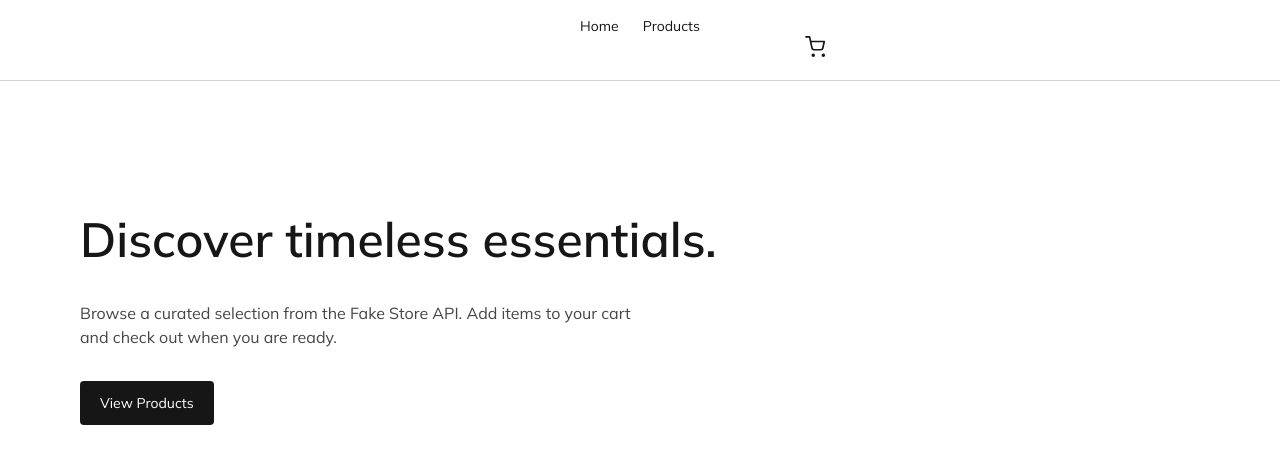
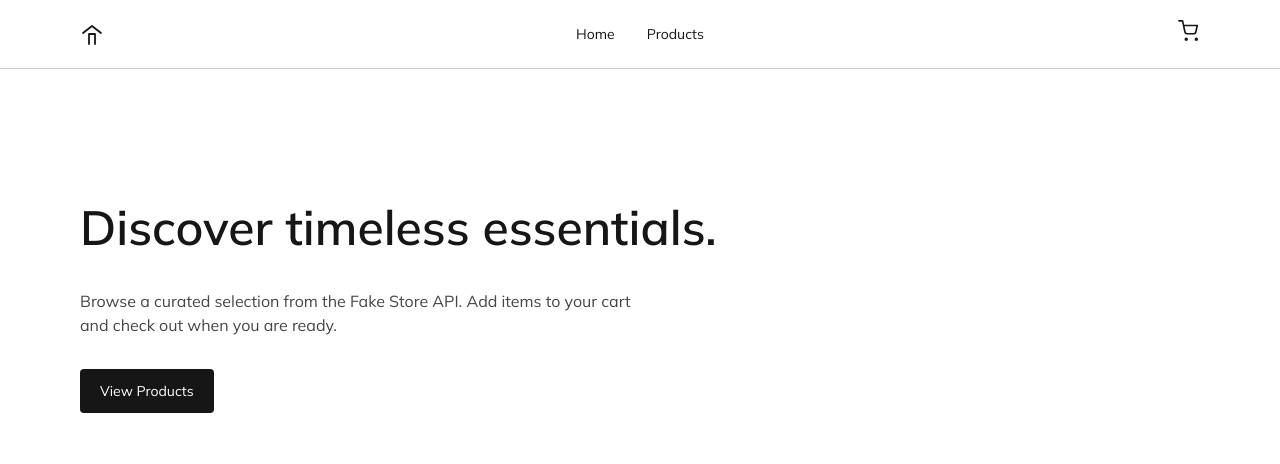
Before and after one commit to Tobbs101/mentord-task, a Next.js app: page / in a window 1280 px wide. Shown: the top 464 px of the page. Built offline with nearby package versions, Linux system fonts and the light colour scheme.

Commit message:
feat(header): sticky header with backdrop; home icon svg; sidebar header with grid icon

```diff
--- a/src/components/Header.tsx
+++ b/src/components/Header.tsx
@@ -9,7 +9,17 @@ function CartIcon() {
   const count = useCartStore((s) => s.count());
   return (
     <Link href="/cart" className="relative inline-flex items-center">
-      <svg width="22" height="22" viewBox="0 0 24 24" fill="none" stroke="#161616" strokeWidth="1.8" strokeLinecap="round" strokeLinejoin="round" aria-hidden>
+      <svg
+        width="22"
+        height="22"
+        viewBox="0 0 24 24"
+        fill="none"
+        stroke="#161616"
+        strokeWidth="1.8"
+        strokeLinecap="round"
+        strokeLinejoin="round"
+        aria-hidden
+      >
         <circle cx="9" cy="21" r="1" />
         <circle cx="20" cy="21" r="1" />
         <path d="M1 1h4l2.68 12.39a2 2 0 0 0 2 1.61h7.72a2 2 0 0 0 2-1.61L21 6H6" />
@@ -23,16 +33,31 @@ function CartIcon() {
   );
 }
 
-function MobileSidebar({ open, onClose }: { open: boolean; onClose: () => void }) {
+function MobileSidebar({
+  open,
+  onClose,
+}: {
+  open: boolean;
+  onClose: () => void;
+}) {
   if (!open) return null;
   return (
     <Portal>
       <div className="fixed inset-0 z-50">
         <div className="absolute inset-0 bg-black/30" onClick={onClose} />
         <aside className="absolute left-0 top-0 h-full w-64 bg-white shadow-lg p-6 grid content-start gap-4">
-          <h3 className="text-sm font-semibold text-[#161616] mb-2">Menu</h3>
-          <Link href="/" className="hover:underline" onClick={onClose}>Home</Link>
-          <Link href="/products" className="hover:underline" onClick={onClose}>Products</Link>
+          <h3 className="text-sm font-semibold text-[#161616] mb-2 inline-flex items-center gap-2">
+            <svg width="16" height="16" viewBox="0 0 24 24" fill="none" stroke="#161616" strokeWidth="1.8" strokeLinecap="round">
+              <path d="M3 3h7v7H3zM14 3h7v7h-7zM3 14h7v7H3zM14 14h7v7h-7z" />
+            </svg>
+            Menu
+          </h3>
+          <Link href="/" className="hover:underline" onClick={onClose}>
+            Home
+          </Link>
+          <Link href="/products" className="hover:underline" onClick={onClose}>
+            Products
+          </Link>
         </aside>
       </div>
     </Portal>
@@ -42,19 +67,41 @@ function MobileSidebar({ open, onClose }: { open: boolean; onClose: () => void }
 export default function Header() {
   const [open, setOpen] = useState(false);
   return (
-    <header className="w-full border-b border-[#161616]/20 bg-white">
-      <nav className="mx-auto max-w-6xl px-4 py-4 grid grid-cols-3 items-center">
-        <button className="sm:hidden justify-self-start" aria-label="Open menu" onClick={() => setOpen(true)}>
-          <svg width="22" height="22" viewBox="0 0 24 24" fill="none" stroke="#161616" strokeWidth="1.8" strokeLinecap="round">
-            <path d="M3 12h18M3 6h18M3 18h18" />
-          </svg>
-        </button>
-        <div className="hidden sm:flex justify-center gap-6 text-sm col-start-1 col-end-4">
-          <Link href="/" className="hover:underline">Home</Link>
-          <Link href="/products" className="hover:underline">Products</Link>
+    <header className="w-full sticky top-0 z-50 border-b border-[#161616]/20 bg-white/90 backdrop-blur supports-[backdrop-filter]:bg-white/70">
+      <nav className="mx-auto max-w-6xl px-4 py-5 grid grid-cols-3 items-center">
+        <div className="flex items-center gap-3 justify-self-start">
+          <button
+            className="sm:hidden"
+            aria-label="Open menu"
+            onClick={() => setOpen(true)}
+          >
+            <svg
+              width="22"
+              height="22"
+              viewBox="0 0 24 24"
+              fill="none"
+              stroke="#161616"
+              strokeWidth="1.8"
+              strokeLinecap="round"
+            >
+              <path d="M3 12h18M3 6h18M3 18h18" />
+            </svg>
+          </button>
+          <Link href="/" aria-label="Go home" className="inline-flex items-center">
+            <svg width="24" height="24" viewBox="0 0 24 24" fill="none" stroke="#161616" strokeWidth="1.8" strokeLinecap="round" strokeLinejoin="round" aria-hidden>
+              <path d="M3 11l9-7 9 7" />
+              <path d="M9 22V12h6v10" />
+            </svg>
+          </Link>
         </div>
-        <div className="sm:hidden" />
-        <div className="justify-self-center sm:justify-self-center sm:flex hidden gap-6 text-sm" />
+        <div className="hidden sm:flex justify-center gap-8 text-sm">
+          <Link href="/" className="hover:underline">
+            Home
+          </Link>
+          <Link href="/products" className="hover:underline">
+            Products
+          </Link>
+        </div>
         <div className="justify-self-end">
           <CartIcon />
         </div>
--- a/src/pages/ProductPage.tsx
+++ b/src/pages/ProductPage.tsx
@@ -38,7 +38,9 @@ export default async function ProductPage({
           />
         </div>
         <div className="grid gap-4 content-start">
-          <Link href="/products" className="text-sm underline w-fit">← Back to products</Link>
+          <Link href="/products" className="text-sm underline w-fit">
+            ← Back to products
+          </Link>
           <h1 className="text-2xl font-semibold text-[#161616]">
             {product.title}
           </h1>
```
